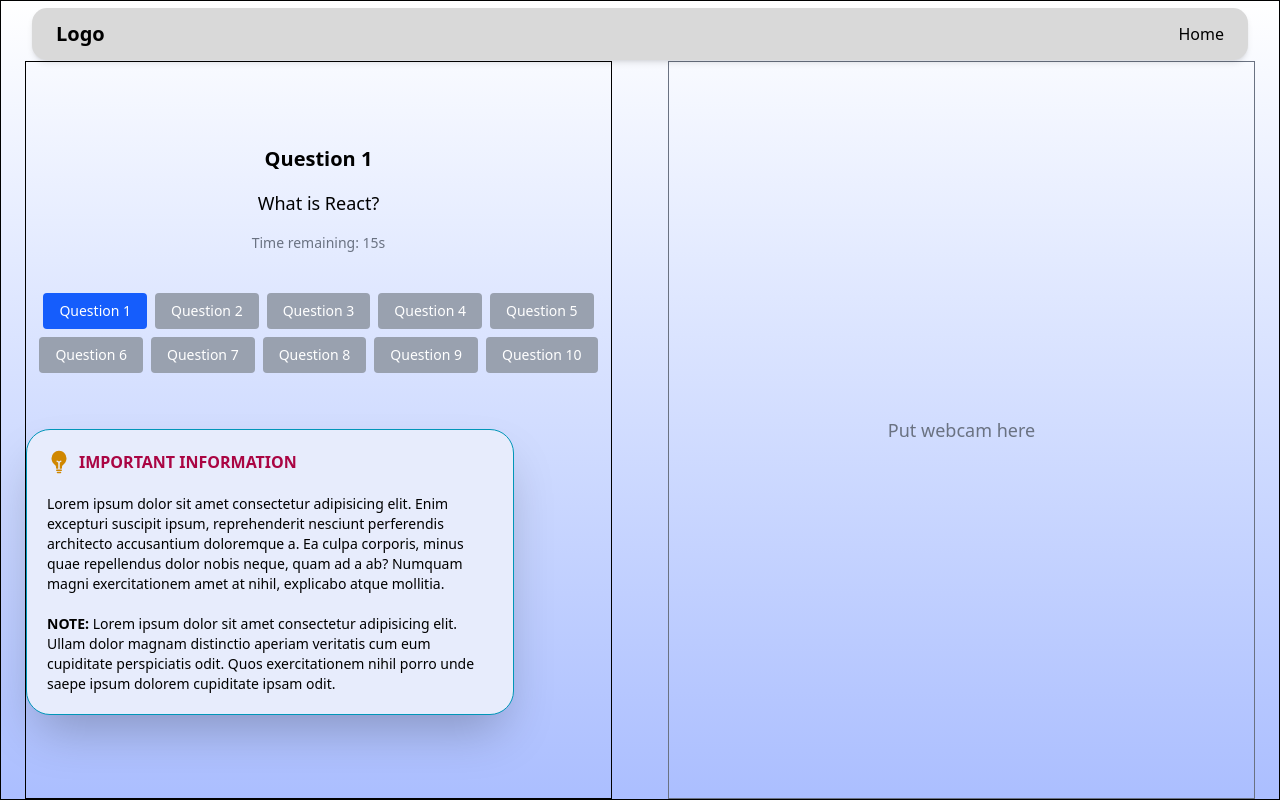
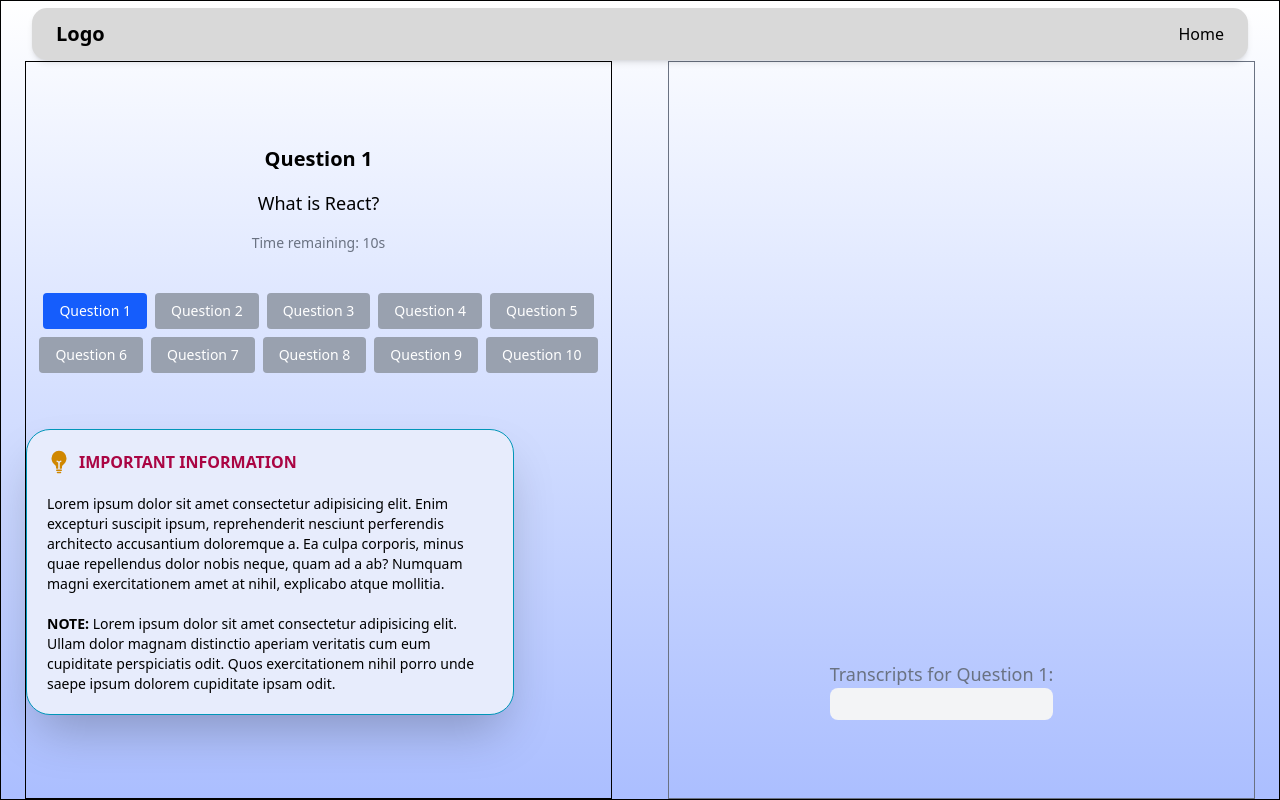
Before and after one commit to saaketh180903/Hackathon-InterviewAI, a React (Vite) app in the folder react-frontend/: page /interview in a window 1280 px wide. Built offline with nearby package versions, Linux system fonts and the light colour scheme; no server answers.

Commit message:
added interview component with time duration

```diff
--- a/react-frontend/package.json
+++ b/react-frontend/package.json
@@ -15,7 +15,8 @@
     "react-dom": "^19.0.0",
     "react-icons": "^5.5.0",
     "react-redux": "^9.2.0",
-    "react-router-dom": "^7.5.0"
+    "react-router-dom": "^7.5.0",
+    "react-webcam": "^7.2.0"
   },
   "devDependencies": {
     "@eslint/js": "^9.21.0",
--- /dev/null
+++ b/react-frontend/src/components/core/AudioRecorder.jsx
@@ -0,0 +1,119 @@
+import React, { useState, useEffect, useRef } from 'react';
+
+
+const AudioRecorder = ({ currentIndex }) => {
+ const [transcripts, setTranscripts] = useState([]);
+ const recognitionRef = useRef(null);
+ const [audioTimestamps, setAudioTimestamps] = useState([]);
+
+
+ useEffect(() => {
+   if (!('webkitSpeechRecognition' in window)) {
+     console.error('Web Speech API is not supported in this browser.');
+     return;
+   }
+
+
+   const SpeechRecognition = window.webkitSpeechRecognition;
+   recognitionRef.current = new SpeechRecognition();
+   recognitionRef.current.continuous = true;
+   recognitionRef.current.interimResults = true;
+   recognitionRef.current.lang = 'en-US';
+
+
+   recognitionRef.current.onresult = (event) => {
+     let interimTranscript = '';
+     for (let i = event.resultIndex; i < event.results.length; ++i) {
+       if (event.results[i].isFinal) {
+         setTranscripts((prev) => {
+           const newTranscripts = [...prev];
+           newTranscripts[currentIndex] = (newTranscripts[currentIndex] || '') + event.results[i][0].transcript;
+           return newTranscripts;
+         });
+       } else {
+         interimTranscript += event.results[i][0].transcript;
+       }
+     }
+   };
+
+
+   recognitionRef.current.onerror = (event) => {
+     console.error('Speech recognition error detected: ' + event.error);
+   };
+
+
+   return () => {
+     recognitionRef.current.stop();
+   };
+ }, [currentIndex]);
+
+
+ useEffect(() => {
+   const handleStart = () => {
+     if (recognitionRef.current) {
+       recognitionRef.current.start();
+       setAudioTimestamps((prev) => {
+         const newTimestamps = [...prev];
+         newTimestamps[currentIndex] = {
+           ...newTimestamps[currentIndex],
+           start: new Date(),
+         };
+         return newTimestamps;
+       });
+     }
+   };
+
+
+   const handleStop = () => {
+     if (recognitionRef.current) {
+       recognitionRef.current.stop();
+       setAudioTimestamps((prev) => {
+         const newTimestamps = [...prev];
+         if (newTimestamps[currentIndex]) {
+           newTimestamps[currentIndex].end = new Date();
+         }
+         return newTimestamps;
+       });
+
+
+       // Download transcript for this question
+       if (transcripts[currentIndex]) {
+         const blob = new Blob([transcripts[currentIndex]], { type: 'text/plain' });
+         const url = URL.createObjectURL(blob);
+         const a = document.createElement('a');
+         a.style = 'display: none';
+         a.href = url;
+         a.download = `transcript-question-${currentIndex + 1}.txt`;
+         document.body.appendChild(a);
+         a.click();
+         URL.revokeObjectURL(url);
+       }
+     }
+   };
+
+
+   window.addEventListener('startRecording', handleStart);
+   window.addEventListener('stopRecording', handleStop);
+
+
+   return () => {
+     window.removeEventListener('startRecording', handleStart);
+     window.removeEventListener('stopRecording', handleStop);
+   };
+ }, [currentIndex, transcripts]);
+
+
+ return (
+   <div className="audio-recorder">
+     <div className="transcripts">
+       <h3>Transcripts for Question {currentIndex + 1}:</h3>
+       <div className='bg-gray-100 p-4 rounded-lg'>
+         <p>{transcripts[currentIndex]}</p>
+       </div>
+     </div>
+   </div>
+ );
+};
+
+
+export default AudioRecorder;
--- /dev/null
+++ b/react-frontend/src/components/core/Webcam.jsx
@@ -0,0 +1,79 @@
+import React from "react";
+import Webcam from "react-webcam";
+
+
+export default function WebcamStreamCapture({currentIndex}) {
+   const webcamRef = React.useRef(null);
+   const mediaRecorderRef = React.useRef(null);
+   const [capturing, setCapturing] = React.useState(false);
+   const [recordedChunks, setRecordedChunks] = React.useState([]);
+   const [shouldDownload, setShouldDownload] = React.useState(false); // 💡 new state
+
+
+   const handleStartCaptureClick = React.useCallback(() => {
+       setRecordedChunks([]);
+       setCapturing(true);
+       mediaRecorderRef.current = new MediaRecorder(webcamRef.current.stream, {
+           mimeType: "video/webm"
+       });
+       mediaRecorderRef.current.addEventListener("dataavailable", handleDataAvailable);
+       mediaRecorderRef.current.start();
+   }, [webcamRef]);
+   const handleDataAvailable = React.useCallback(({ data }) => {
+       if (data.size > 0) {
+           setRecordedChunks((prev) => prev.concat(data));
+       }
+   }, []);
+
+
+   const handleStopCaptureClick = React.useCallback(() => {
+       mediaRecorderRef.current.stop();
+       setCapturing(false);
+       setShouldDownload(true); // 💡 this triggers the effect once chunks are available
+   }, []);
+
+
+   // 📦 Download the video as soon as recording stops and data is available
+   React.useEffect(() => {
+       if (shouldDownload && recordedChunks.length) {
+           const blob = new Blob(recordedChunks, {
+               type: "video/webm"
+           });
+           const url = URL.createObjectURL(blob);
+           const a = document.createElement("a");
+           document.body.appendChild(a);
+           a.style = "display: none";
+           a.href = url;
+           a.download = `react-webcam-stream-${currentIndex + 1}.webm`;
+           a.click();
+           window.URL.revokeObjectURL(url);
+           setRecordedChunks([]);
+           setShouldDownload(false); // reset
+       }
+   }, [shouldDownload, recordedChunks]);
+
+
+   React.useEffect(() => {
+       const startRecording = () => handleStartCaptureClick();
+       const stopRecording = () => handleStopCaptureClick();
+
+
+       window.addEventListener('startRecording', startRecording);
+       window.addEventListener('stopRecording', stopRecording);
+
+
+       return () => {
+           window.removeEventListener('startRecording', startRecording);
+           window.removeEventListener('stopRecording', stopRecording);
+       };
+   }, []);
+
+
+   return (
+       <div className="flex flex-col justify-center items-center">
+           <div className="flex flex-col items-center w-120 h-90 overflow-hidden rounded-lg">
+               <Webcam audio={false} ref={webcamRef} />
+           </div>
+       </div>
+   );
+}
--- a/react-frontend/src/pages/Interview.jsx
+++ b/react-frontend/src/pages/Interview.jsx
@@ -1,5 +1,9 @@
 import React, { useEffect, useState } from 'react'
 import Information from '../components/core/Information'
+import WebcamStreamCapture from "../components/core/Webcam";
+import AudioRecorder from '../components/core/AudioRecorder';
+import { useNavigate } from 'react-router-dom';
+
 
 const Interview = () => {
  const questions = [
@@ -15,32 +19,126 @@ const Interview = () => {
    "What is the difference between state and props?"
  ]
 
+
  const [currentIndex, setCurrentIndex] = useState(0)
-  const [timeLeft, setTimeLeft] = useState(20)
+ const [timeLeft, setTimeLeft] = useState(10)
+ const [countdown, setCountdown] = useState(5);
+ const [showCountdown, setShowCountdown] = useState(true);
+ const [timestamps, setTimestamps] = useState([]);
+
+
+ const navigate = useNavigate();
+
 
  useEffect(() => {
-    if (currentIndex < questions.length) {
-      const timer = setInterval(() => {
+   setCurrentIndex(0);
+   setTimeLeft(10);
+   setCountdown(5);
+   setShowCountdown(true);
+   setTimestamps([]);
+ }, []);
+
+
+ useEffect(() => {
+   if (showCountdown) {
+     setCountdown(5);
+   } else {
+     setTimeLeft(10);
+   }
+ }, [showCountdown]);
+
+
+ useEffect(() => {
+   let timer;
+    if (showCountdown) {
+     timer = setInterval(() => {
+       setCountdown((prev) => {
+         if (prev === 1) {
+           clearInterval(timer);
+           setShowCountdown(false);
+           return 5;
+         }
+         return prev - 1;
+       });
+     }, 1000);
+   } else if (currentIndex < questions.length) {
+     timer = setInterval(() => {
        setTimeLeft((prev) => {
          if (prev === 1) {
-            clearInterval(timer)
-            setCurrentIndex((prevIndex) => prevIndex + 1)
-            return 20
+           clearInterval(timer);
+           setTimeLeft(0);
+
+
+           // Trigger stop event
+           const stopEvent = new Event('stopRecording');
+           window.dispatchEvent(stopEvent);
+
+
+           setTimeout(() => {
+             setCurrentIndex((prevIndex) => prevIndex + 1);
+             setShowCountdown(true);
+             setTimeLeft(10);
+
+
+             // Trigger start event for next question
+             const startEvent = new Event('startRecording');
+             window.dispatchEvent(startEvent);
+           }, 1000);
+           return 0;
          }
-          return prev - 1
-        })
-      }, 1000)
+         return prev - 1;
+       });
+     }, 1000);
+   }
+    return () => clearInterval(timer);
+ }, [showCountdown, currentIndex]);
 
-      return () => clearInterval(timer)
+
+ useEffect(() => {
+   if (!showCountdown && currentIndex < questions.length) {
+     const startTime = new Date();
+     setTimestamps((prev) => {
+       const newTimestamps = [...prev];
+       newTimestamps[currentIndex] = { start: startTime, end: null };
+       return newTimestamps;
+     });
+
+
+     const startEvent = new Event('startRecording');
+     window.dispatchEvent(startEvent);
    }
-  }, [currentIndex])
+ }, [showCountdown, currentIndex]);
+
+
+ useEffect(() => {
+   if (!showCountdown && currentIndex > 0) {
+     const endTime = new Date();
+     setTimestamps((prev) => {
+       const newTimestamps = [...prev];
+       newTimestamps[currentIndex - 1].end = endTime;
+       console.log('Timestamps after question', currentIndex, ':', newTimestamps);
+       return newTimestamps;
+     });
+   }
+ }, [showCountdown, currentIndex]);
+
+
+ useEffect(() => {
+   if (currentIndex >= questions.length) {
+     const stopEvent = new Event('stopRecording');
+     window.dispatchEvent(stopEvent);
+     navigate('/thank-you');
+   }
+ }, [currentIndex, questions.length, navigate]);
+
 
  return (
    <div className='flex gap-14 w-full min-h-screen border pt-15 px-6'>
      <div className='flex flex-col gap-10 justify-center items-center flex-1 border'>
-        {/* Question display */}
        <div className='text-center space-y-4'>
-          {currentIndex < questions.length ? (
+         {showCountdown ? (
+           <p className='text-lg'>Next question in: {countdown}s</p>
+         ) : currentIndex < questions.length ? (
            <>
              <h2 className='text-xl font-semibold'>Question {currentIndex + 1}</h2>
              <p className='text-lg'>{questions[currentIndex]}</p>
@@ -51,14 +149,13 @@ const Interview = () => {
          )}
        </div>
 
-        {/* Buttons for all questions */}
+
        <div className='flex flex-wrap justify-center gap-2'>
          {questions.map((_, index) => (
            <button
              key={index}
              disabled
-              className={`px-4 py-2 rounded text-white text-sm ${
-                index === currentIndex
+             className={`px-4 py-2 rounded text-white text-sm ${index === currentIndex
                  ? 'bg-blue-600'
                  : index < currentIndex
                    ? 'bg-green-500'
@@ -70,18 +167,26 @@ const Interview = () => {
          ))}
        </div>
 
-        {/* Placeholder for Information Component */}
+
        <div className="mt-4">
          <Information />
        </div>
      </div>
 
-      {/* Webcam section */}
+
      <div className="flex-1 border flex justify-center items-center text-gray-500 text-lg">
-        Put webcam here
+       <div className="flex flex-col place-content-center pt-10 pr-10">
+         <div className="flex pt-20 place-content-center">
+           <WebcamStreamCapture currentIndex={currentIndex} />
+         </div>
+         <div className="flex place-content-center pt-10">
+           <AudioRecorder currentIndex={currentIndex} />
+         </div>
+       </div>
      </div>
    </div>
  )
 }
 
-export default Interview
+
+export default Interview;
--- /dev/null
+++ b/react-frontend/src/pages/ThankYou.jsx
@@ -0,0 +1,13 @@
+import React from 'react';
+
+
+const ThankYou = () => {
+ return (
+   <div className='flex justify-center items-center min-h-screen'>
+     <h1 className='text-3xl font-bold text-green-600'>Thank you for completing the interview!</h1>
+   </div>
+ );
+};
+
+
+export default ThankYou;
```
Also changed, not shown: 1 other file (tests, documents, lock files or other folders). Lines whose indentation alone changed are shown as unchanged.
